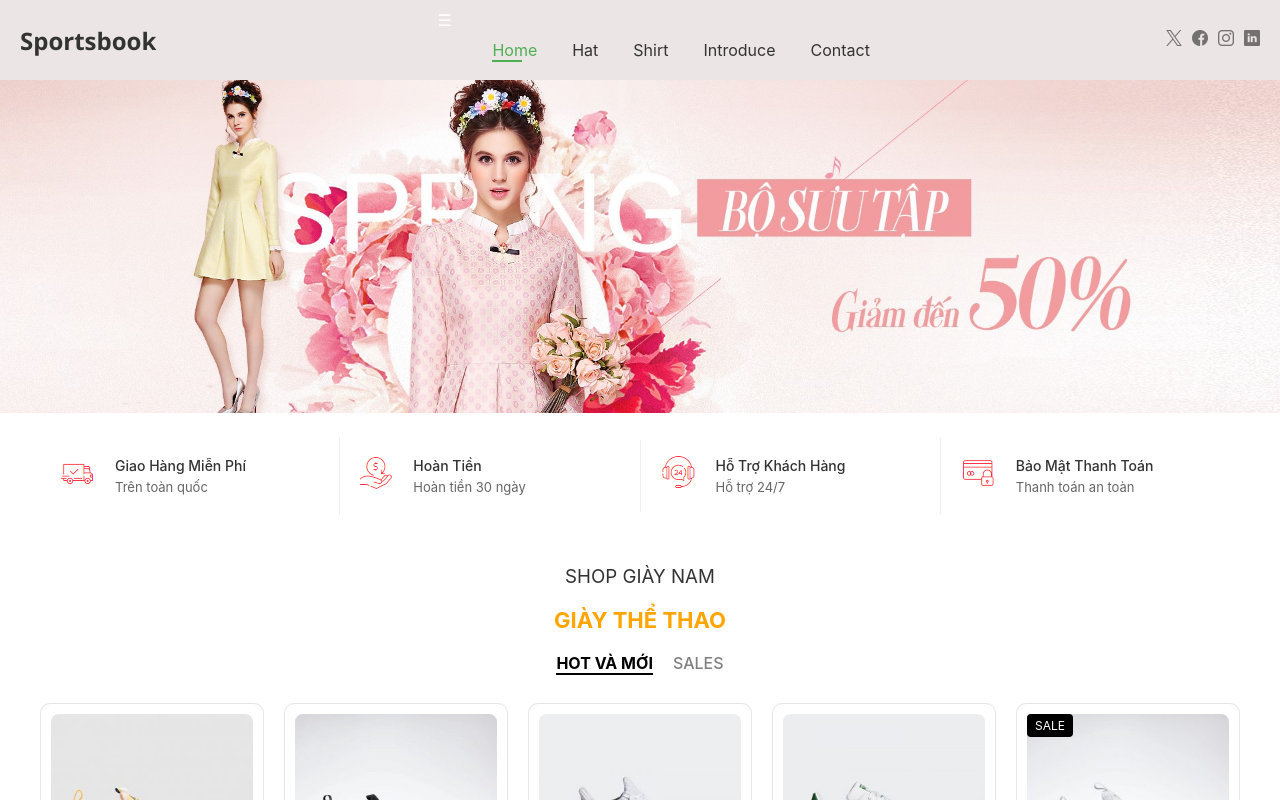
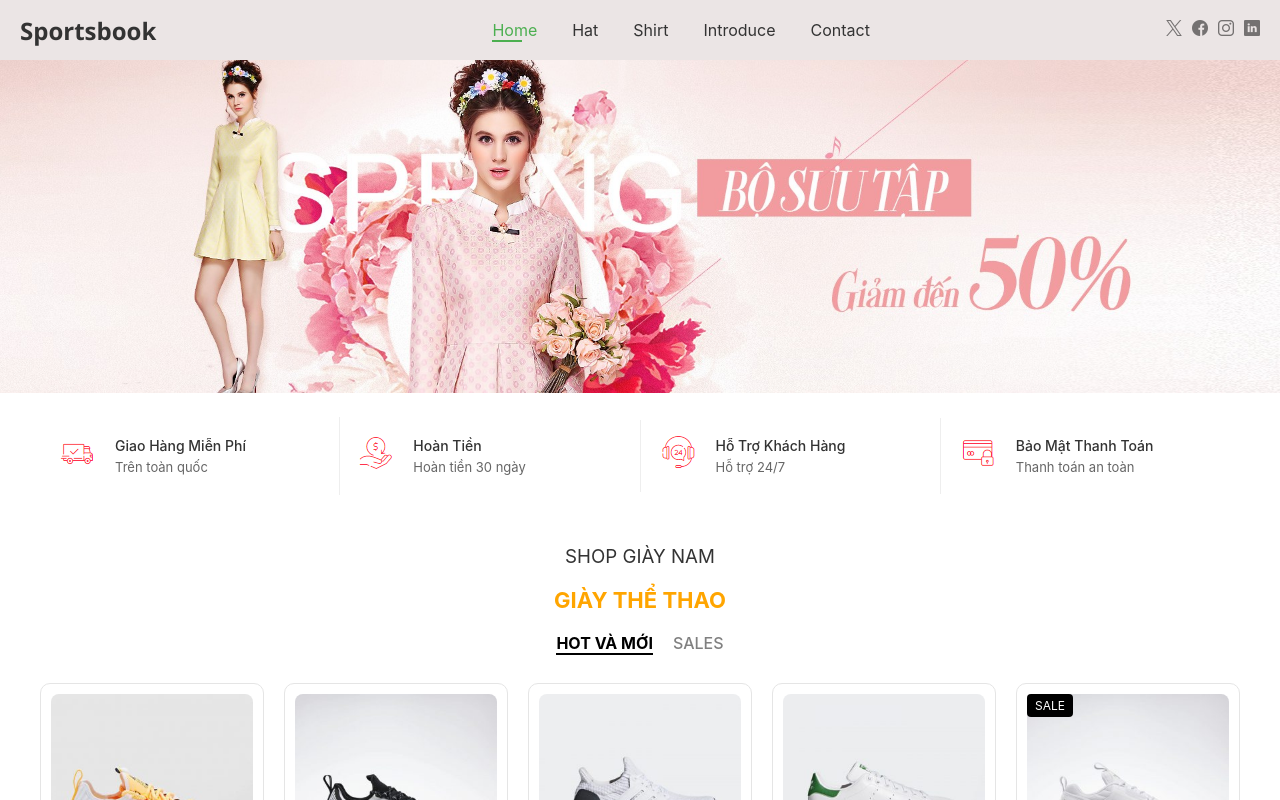
Before and after one commit to congdien19/react, a React (Create React App) app: page / in a window 1280 px wide. Shown: the top 800 px of the page. Built offline with nearby package versions, Linux system fonts and the light colour scheme.

Commit message:
Update Menu.js

```diff
--- a/src/components/Header/Menu.js
+++ b/src/components/Header/Menu.js
@@ -18,7 +18,7 @@ function Menu({ onMenuClick }) {
 
   return (
     <nav className="menu">
-      <div className="menu-toggle" onClick={toggleMobileMenu}>☰</div>
+      <div className="menu-toggle" onClick={toggleMobileMenu}></div>
       <ul className={isMobileMenuOpen ? 'open' : ''}>
         {['Home', 'Hat', 'Shirt', 'Introduce', 'Contact'].map((item) => (
           <li
```
